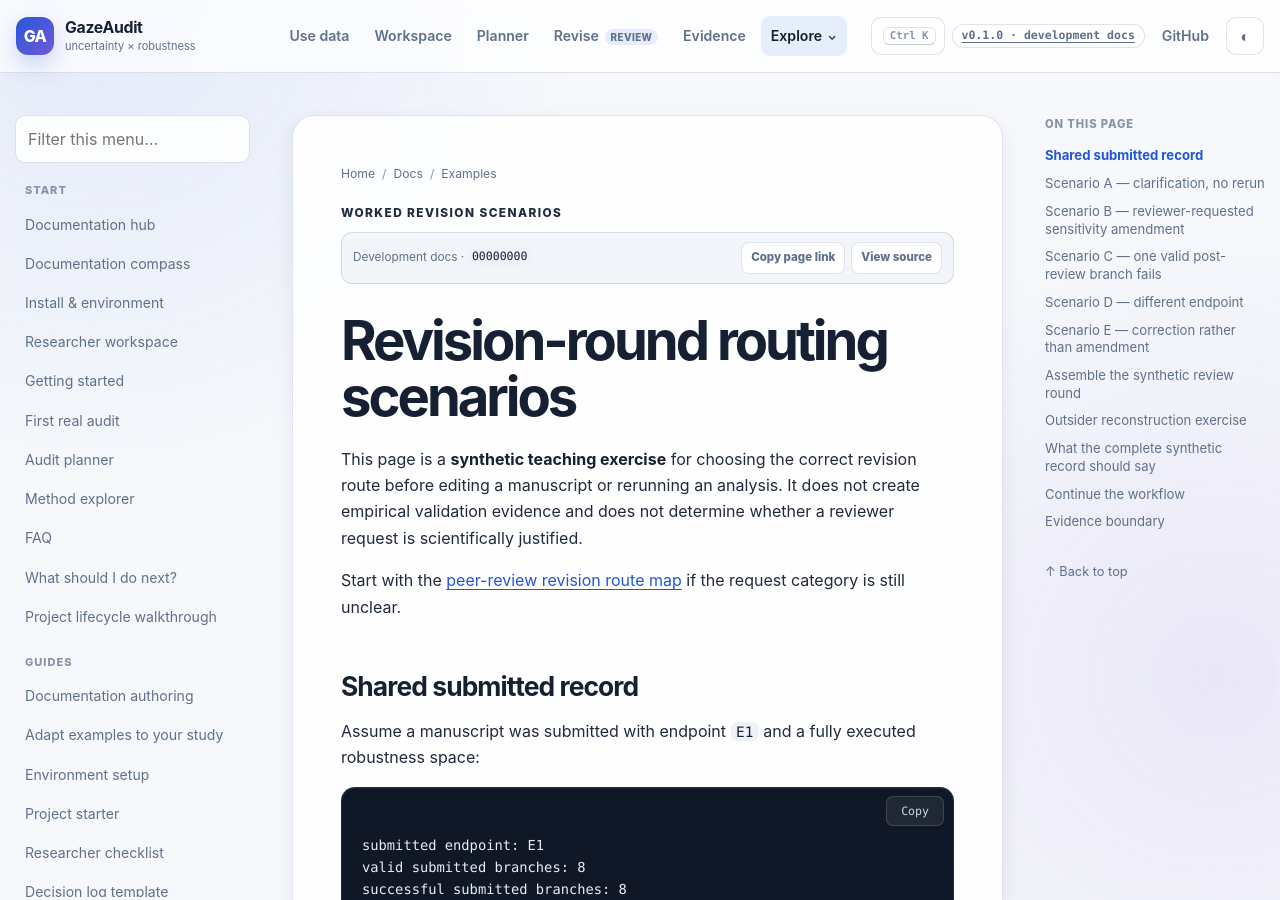
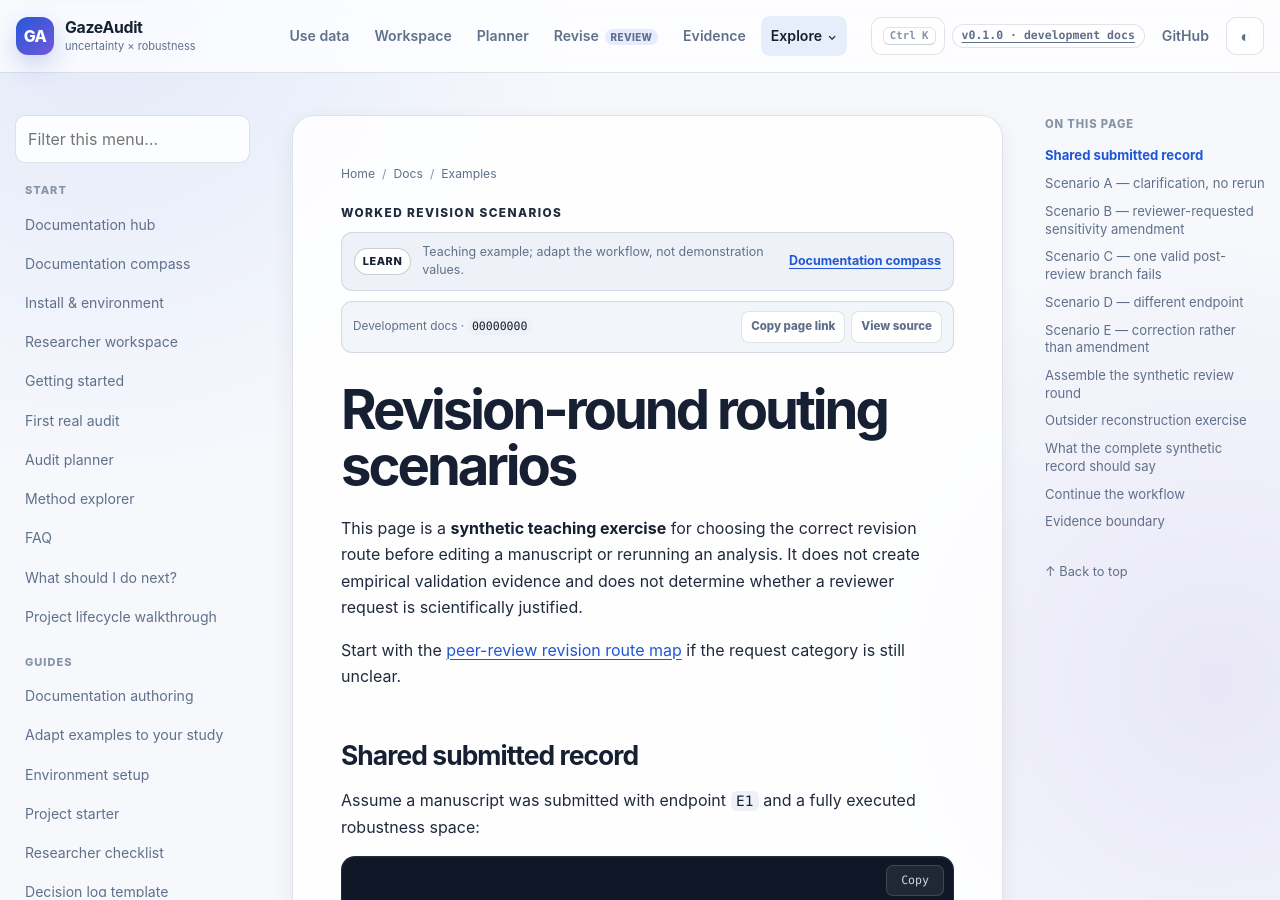
Before and after one commit to stefanosbalaskas/GazeAudit, a Jekyll site: the page built from docs/examples/revision-round-scenarios.md, in a window 1280 px wide and 900 px high. Built offline with Jekyll 4.4.1, drawn with Linux system fonts in a browser that asks for light colours; some of the changed lines change nothing that is shown.

Commit message:
docs: add governed example contract metadata

```diff
--- a/docs/examples/revision-round-scenarios.md
+++ b/docs/examples/revision-round-scenarios.md
@@ -4,8 +4,13 @@
 kicker: Worked revision scenarios
 page_type: example
 permalink: /docs/examples/revision-round-scenarios/
-search_category: Examples
+search_category: Example
 search_keywords: reviewer revision scenarios rebuttal response amendment correction sensitivity endpoint failed branch denominator package synthetic peer review
+example_data: "Synthetic"
+example_focus: "Peer review & publication"
+example_reuse: "Revision routing scenarios"
+example_output: "Scenario-specific clarification, correction, amendment, and handoff routes"
+example_boundary: "Scenario routes are teaching cases, not editorial rules."
 ---
 
 # Revision-round routing scenarios
```
